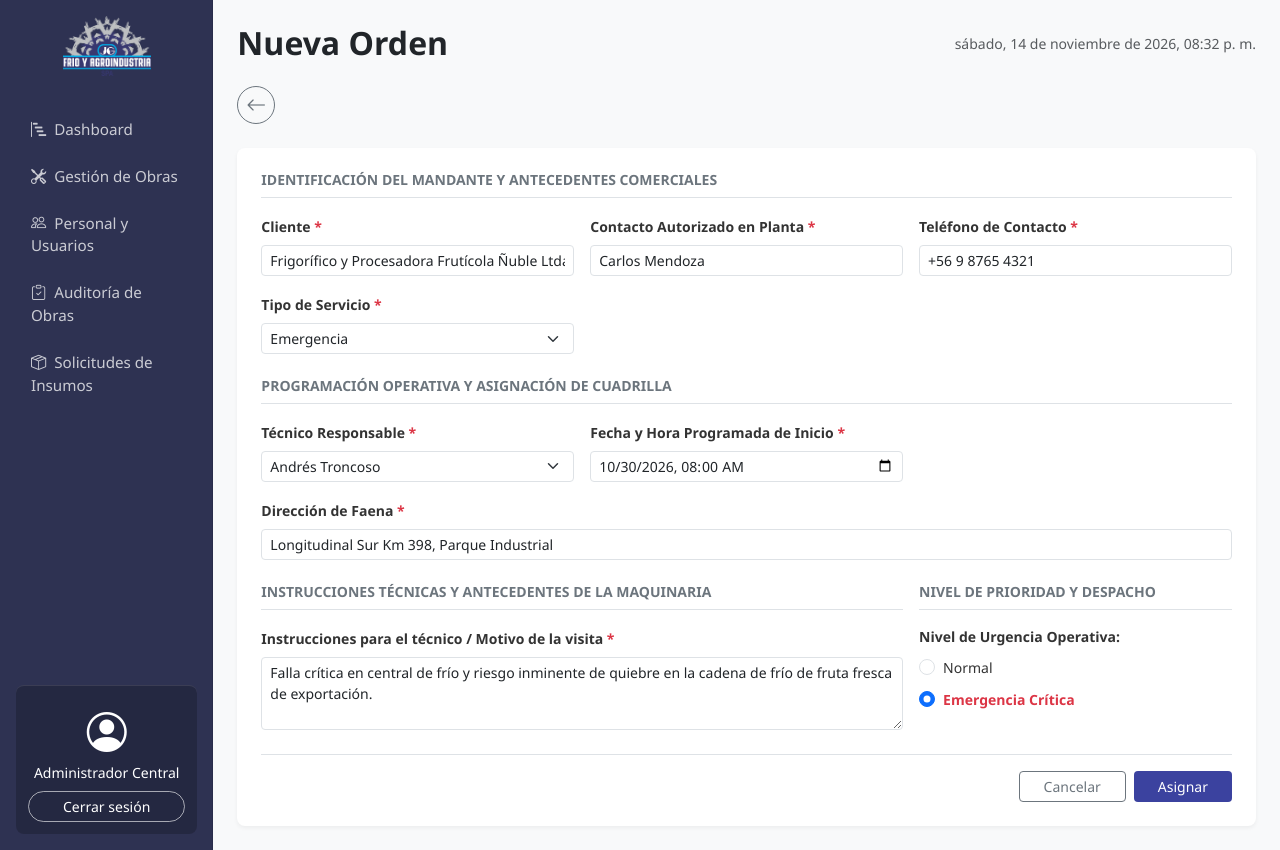
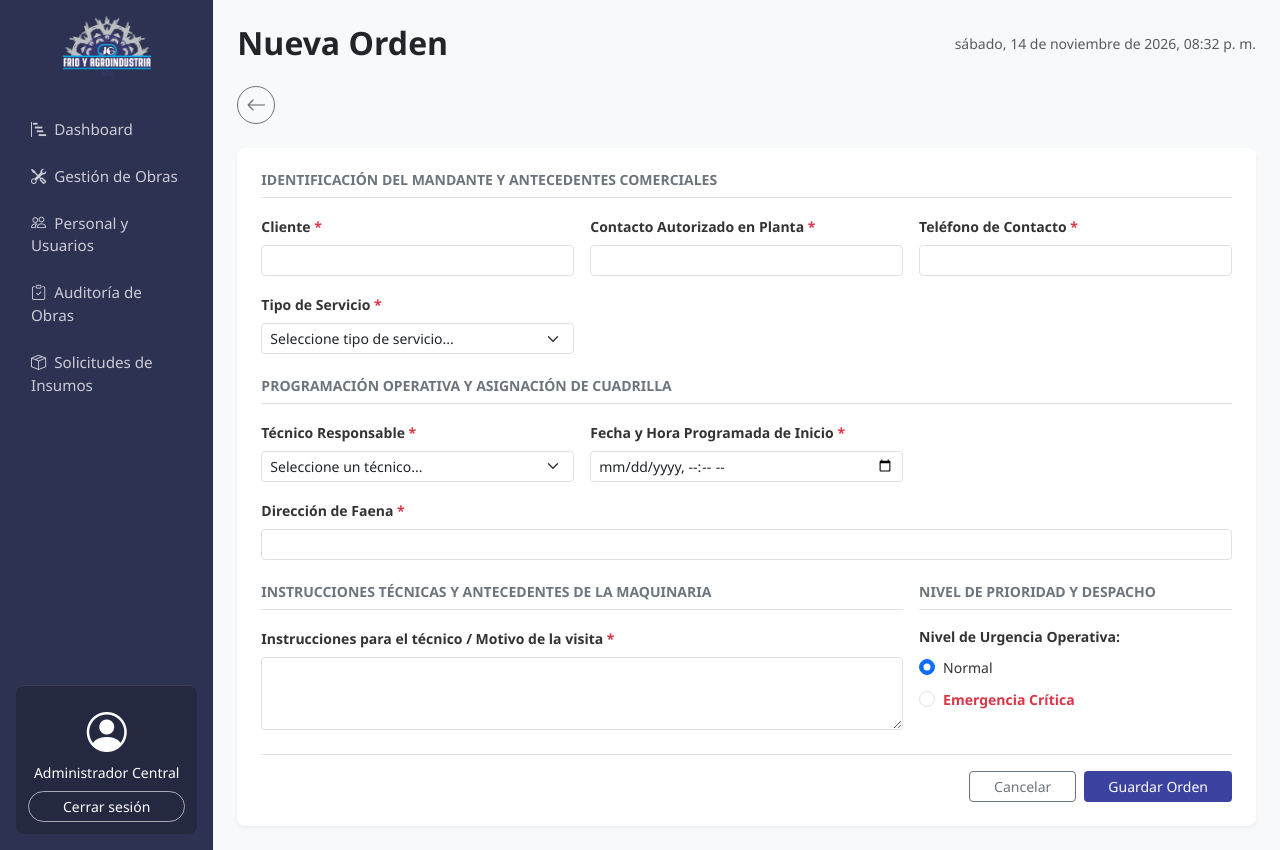
Before and after one commit to MarianMCPH/Proyecto-Gamma, a Django app: page /obras/crear/ in a window 1280 px wide. Run offline with Django 5.2, Linux system fonts and the light colour scheme.

Commit message:
Pantalla de nueva obra en funcionamiento

```diff
--- a/apps/core/urls.py
+++ b/apps/core/urls.py
@@ -5,6 +5,6 @@ from .views import DashboardView
 app_name = 'core'
 
 urlpatterns = [
-    path('', PWALoginView.as_view(), name='login'),
+    # path('', PWALoginView.as_view(), name='login'),
     path('', DashboardView.as_view(), name='dashboard'),
 ]
--- a/apps/obras/templates/obras/nueva_orden.html
+++ b/apps/obras/templates/obras/nueva_orden.html
@@ -5,7 +5,7 @@
 {% block page_title %}Nueva Orden{% endblock %}
 
 {% block content %}
-    <!-- Encabezado superior con botón de retroceso (sin repetir título ni reloj de la base) -->
+    <!-- Encabezado superior con botón de retroceso -->
     <div class="d-flex align-items-center mb-4">
         <a href="{% url 'obras:ver_obras' %}" class="btn btn-outline-secondary btn-sm rounded-circle p-2 d-flex align-items-center justify-content-center me-3" style="width: 38px; height: 38px;">
             <i class="bi bi-arrow-left fs-5"></i>
@@ -14,51 +14,61 @@
 
     <!-- Formulario nueva orden -->
     <div class="card-custom p-4">
-        <form id="formNuevaOrdenDetallada" method="POST" novalidate>
-        {% csrf_token %}
+        <form id="formNuevaOrdenDetallada"
+              method="POST"
+              action="{% url 'obras:nueva_obra' %}"
+              data-url-volver="{% url 'obras:ver_obras' %}"
+              novalidate>
+            {% csrf_token %}
 
             <h6 class="fw-bold text-uppercase text-secondary mb-3 pb-2 border-bottom small">Identificación del Mandante y Antecedentes Comerciales</h6>
             <div class="row g-3 mb-4">
                 <div class="col-md-4">
                     <label for="cliente" class="form-label small fw-semibold">Cliente <span class="text-danger">*</span></label>
-                    <input type="text" class="form-control form-control-sm" id="cliente" value="Frigorífico y Procesadora Frutícola Ñuble Ltda." required>
+                    <input type="text" class="form-control form-control-sm" id="cliente" name="cliente_nombre" required>
                 </div>
                 <div class="col-md-4">
                     <label for="contactoPlanta" class="form-label small fw-semibold">Contacto Autorizado en Planta <span class="text-danger">*</span></label>
-                    <input type="text" class="form-control form-control-sm" id="contactoPlanta" value="Carlos Mendoza" required>
+                    <input type="text" class="form-control form-control-sm" id="contactoPlanta" name="contacto_planta" required>
                 </div>
                 <div class="col-md-4">
                     <label for="telefonoContacto" class="form-label small fw-semibold">Teléfono de Contacto <span class="text-danger">*</span></label>
-                    <input type="text" class="form-control form-control-sm" id="telefonoContacto" value="+56 9 8765 4321" required>
+                    <input type="text" class="form-control form-control-sm" id="telefonoContacto" name="telefono_contacto" required>
                 </div>
                 <div class="col-md-4">
                     <label for="tipoServicio" class="form-label small fw-semibold">Tipo de Servicio <span class="text-danger">*</span></label>
-                    <select class="form-select form-select-sm" id="tipoServicio" required>
+                    <select class="form-select form-select-sm" id="tipoServicio" name="tipo_servicio" required>
+                        <option value="" selected disabled>Seleccione tipo de servicio...</option>
                         <option value="Mantención">Mantención</option>
                         <option value="Climatización">Climatización</option>
                         <option value="Proyecto eléctrico">Proyecto eléctrico</option>
                         <option value="Garantía">Garantía</option>
-                        <option value="Emergencia" selected>Emergencia</option>
+                        <option value="Emergencia">Emergencia</option>
                     </select>
                 </div>
             </div>
 
-            <!-- SECCIÓN 2: PROGRAMACIÓN OPERATIVA (Presupuesto eliminado, ajustado a 4 columnas) -->
+            <!-- SECCIÓN 2: PROGRAMACIÓN OPERATIVA -->
             <h6 class="fw-bold text-uppercase text-secondary mb-3 pb-2 border-bottom small">Programación Operativa y Asignación de Cuadrilla</h6>
             <div class="row g-3 mb-4">
                 <div class="col-md-4">
                     <label for="tecnicoResponsable" class="form-label small fw-semibold">Técnico Responsable <span class="text-danger">*</span></label>
-                    <select class="form-select form-select-sm" id="tecnicoResponsable" required>
-                        <option value="Andrés Troncoso" selected>Andrés Troncoso</option>
+                    <select class="form-select form-select-sm" id="tecnicoResponsable" name="tecnico" required>
+                        <option value="" selected disabled>Seleccione un técnico...</option>
+                        {% for tecnico in tecnicos %}
+                            <option value="{{ tecnico.pk }}">
+                                {{ tecnico.get_full_name|default:tecnico.username }}
+                            </option>
+                        {% endfor %}
                     </select>
                 </div>
                 <div class="col-md-4">
                     <label for="fechaHoraInicio" class="form-label small fw-semibold">Fecha y Hora Programada de Inicio <span class="text-danger">*</span></label>
-                    <input type="datetime-local" class="form-control form-control-sm" id="fechaHoraInicio" value="2026-10-30T08:00" required>
+                    <input type="datetime-local" class="form-control form-control-sm" id="fechaHoraInicio" name="fecha_hora_inicio" required>
                 </div>
                 <div class="col-12">
                     <label for="direccionFaena" class="form-label small fw-semibold">Dirección de Faena <span class="text-danger">*</span></label>
-                    <input type="text" class="form-control form-control-sm" id="direccionFaena" value="Longitudinal Sur Km 398, Parque Industrial" required>
+                    <input type="text" class="form-control form-control-sm" id="direccionFaena" name="direccion_faena" required>
                 </div>
             </div>
 
@@ -67,18 +77,18 @@
                 <div class="col-md-8">
                     <h6 class="fw-bold text-uppercase text-secondary mb-3 pb-2 border-bottom small">Instrucciones Técnicas y Antecedentes de la Maquinaria</h6>
                     <label for="instrucciones" class="form-label small fw-semibold">Instrucciones para el técnico / Motivo de la visita <span class="text-danger">*</span></label>
-                    <textarea class="form-control form-control-sm" id="instrucciones" rows="3" required>Falla crítica en central de frío y riesgo inminente de quiebre en la cadena de frío de fruta fresca de exportación.</textarea>
+                    <textarea class="form-control form-control-sm" id="instrucciones" name="instrucciones" rows="3" required></textarea>
                 </div>
                 <div class="col-md-4">
                     <h6 class="fw-bold text-uppercase text-secondary mb-3 pb-2 border-bottom small">Nivel de Prioridad y Despacho</h6>
                     <label class="form-label small fw-semibold d-block">Nivel de Urgencia Operativa:</label>
                     <div class="mt-2">
                         <div class="form-check mb-2">
-                            <input class="form-check-input" type="radio" name="urgencia" id="urgenciaNormal" value="Normal">
+                            <input class="form-check-input" type="radio" name="urgencia" id="urgenciaNormal" value="Normal" checked>
                             <label class="form-check-label small" for="urgenciaNormal">Normal</label>
                         </div>
                         <div class="form-check">
-                            <input class="form-check-input" type="radio" name="urgencia" id="urgenciaCritica" value="Emergencia Crítica" checked>
+                            <input class="form-check-input" type="radio" name="urgencia" id="urgenciaCritica" value="Emergencia Crítica">
                             <label class="form-check-label small text-danger fw-bold" for="urgenciaCritica">Emergencia Crítica</label>
                         </div>
                     </div>
@@ -88,12 +98,12 @@
             <!-- Botones de Acción -->
             <div class="d-flex justify-content-end gap-2 border-top pt-3">
                 <a href="{% url 'obras:ver_obras' %}" class="btn btn-outline-secondary btn-sm px-4">Cancelar</a>
-                <button type="submit" class="btn btn-institutional btn-sm px-4" style="background-color: #3b429f; color: white;">Asignar</button>
+                <button type="submit" class="btn btn-institutional btn-sm px-4" style="background-color: #3b429f; color: white;">Guardar Orden</button>
             </div>
 
         </form>
     </div>
 
-    <!-- Enlace al archivo JavaScript independiente de validación -->
+    <!-- Enlace al archivo JavaScript independiente de validación y guardado -->
     <script src="{% static 'js/ver_obras.js' %}"></script>
 {% endblock %}
--- a/apps/obras/urls.py
+++ b/apps/obras/urls.py
@@ -4,7 +4,7 @@ from .views import ObraListView, ObraDetailView, ObraCreateView, ObraUpdateView,
 app_name = 'obras'
 
 urlpatterns = [
-    path('', ObraListView.as_view(), name='itinerario'),
+    # path('', ObraListView.as_view(), name='itinerario'),
     path('', ObraViewAdmin.as_view(), name='ver_obras'),
     path('detalle/', ObraDetailView.as_view(), name='detalle_obra'),
     path('crear/', ObraCreateView.as_view(), name='nueva_obra'),
--- a/apps/obras/views.py
+++ b/apps/obras/views.py
@@ -1,4 +1,13 @@
+from datetime import datetime
+from django.contrib.auth import get_user_model
+from django.db import DatabaseError, transaction
+from django.http import JsonResponse
+from django.utils.dateparse import parse_datetime
 from django.views.generic import TemplateView
+
+from .models import Cliente, OrdenTrabajo
+
+Usuario = get_user_model()
 
 class ObraListView(TemplateView):
     """Vista para listar y buscar todas las obras activas y finalizadas para el tecnico."""
@@ -15,7 +24,98 @@ class ObraDetailView(TemplateView):
 class ObraCreateView(TemplateView):
     """Vista para crear/registrar una nueva orden de trabajo u obra."""
 
-    template_name = 'obras/nueva_orden.html'
+    template_name = "obras/nueva_orden.html"
+
+    def get_context_data(self, **kwargs):
+        context = super().get_context_data(**kwargs)
+        context["tecnicos"] = Usuario.objects.filter(is_active=True).order_by("first_name", "username")
+        return context
+
+    def post(self, request, *args, **kwargs):
+        print("POST recibido:", request.POST.dict())
+
+        cliente_nombre = request.POST.get("cliente_nombre", "").strip()
+        contacto_planta = request.POST.get("contacto_planta", "").strip()
+        telefono_contacto = request.POST.get("telefono_contacto", "").strip()
+        tipo_servicio = request.POST.get("tipo_servicio", "").strip()
+        tecnico_id = request.POST.get("tecnico", "").strip()
+        fecha_hora_inicio = request.POST.get("fecha_hora_inicio", "").strip()
+        direccion_faena = request.POST.get("direccion_faena", "").strip()
+        instrucciones = request.POST.get("instrucciones", "").strip()
+        urgencia = request.POST.get("urgencia", "Normal").strip()
+
+        if not all([
+            cliente_nombre,
+            contacto_planta,
+            telefono_contacto,
+            tipo_servicio,
+            tecnico_id,
+            fecha_hora_inicio,
+            direccion_faena,
+            instrucciones,
+        ]):
+            return JsonResponse(
+                {"ok": False, "error": "Complete todos los campos obligatorios antes de guardar."},
+                status=400,
+            )
+
+        try:
+            dt_programada = datetime.strptime(fecha_hora_inicio, "%Y-%m-%dT%H:%M")
+        except ValueError:
+            return JsonResponse(
+                {"ok": False, "error": "La fecha y hora programada no tiene un formato válido."},
+                status=400,
+            )
+
+        try:
+            with transaction.atomic():
+                tecnico = Usuario.objects.get(pk=tecnico_id)
+                contacto_formateado = f"{contacto_planta} ({telefono_contacto})"
+
+                cliente = Cliente.objects.filter(razon_social__iexact=cliente_nombre).first()
+                if cliente is None:
+                    rut_temporal = f"SIN-RUT-{OrdenTrabajo.objects.count() + 1}-{int(datetime.now().timestamp())}"[:20]
+                    cliente = Cliente.objects.create(
+                        razon_social=cliente_nombre,
+                        rut=rut_temporal,
+                        direccion=direccion_faena,
+                        contacto=contacto_formateado,
+                    )
+                else:
+                    cliente.contacto = contacto_formateado
+                    if direccion_faena:
+                        cliente.direccion = direccion_faena
+                    cliente.save()
+
+                detalle_instrucciones = (
+                    f"[{urgencia}] Contacto en planta: {contacto_planta} | Tel: {telefono_contacto}\n"
+                    f"{instrucciones}"
+                )
+
+                OrdenTrabajo.objects.create(
+                    cliente=cliente,
+                    tecnico=tecnico,
+                    tipo_servicio=tipo_servicio,
+                    fecha_programada=dt_programada.date(),
+                    direccion=direccion_faena,
+                    estado="programada",
+                    observacion_auditoria=detalle_instrucciones,
+                )
+
+            return JsonResponse({"ok": True})
+
+        except Usuario.DoesNotExist:
+            print("ERROR: No existe usuario con pk =", tecnico_id)
+            return JsonResponse(
+                {"ok": False, "error": "El técnico seleccionado no existe en la base de datos."},
+                status=400,
+            )
+        except Exception as e:
+            print("ERROR AL GUARDAR ORDEN:", repr(e))
+            return JsonResponse(
+                {"ok": False, "error": "Ocurrió un problema al guardar en la base de datos. Vuelva a intentarlo."},
+                status=500,
+            )
 
 class ObraUpdateView(TemplateView):
     """Vista para editar una obra existente."""
--- a/static/js/ver_obras.js
+++ b/static/js/ver_obras.js
@@ -1,23 +1,84 @@
 /* =================================================
-   Validación y Modal de Éxito - Pantalla Nueva Orden
+   Validación, Confirmación y Modales - Pantalla Nueva Orden
    ================================================= */
 
-// Función auxiliar para mostrar el modal móvil de éxito
-function mostrarModalExito(urlRedireccion) {
-    // Eliminar modal previo si existiera
-    const modalExistente = document.getElementById('pwa-success-modal');
-    if (modalExistente) modalExistente.remove();
+function crearOverlayBase(id) {
+    const previo = document.getElementById(id);
+    if (previo) previo.remove();
 
-    const overlay = document.createElement('div');
-    overlay.id = 'pwa-success-modal';
+    const overlay = document.createElement("div");
+    overlay.id = id;
     overlay.style.cssText = `
         position: fixed; top: 0; left: 0; width: 100%; height: 100%;
         background-color: rgba(0, 0, 0, 0.6); display: flex;
         align-items: center; justify-content: center; z-index: 9999; padding: 16px;
         box-sizing: border-box; font-family: system-ui, -apple-system, sans-serif;
     `;
+    return overlay;
+}
 
-    const contenido = document.createElement('div');
+function mostrarModalConfirmacion(onConfirmar) {
+    const overlay = crearOverlayBase("modal-confirmar-orden");
+
+    const contenido = document.createElement("div");
+    contenido.style.cssText = `
+        background-color: #ffffff; border-radius: 16px; padding: 28px 20px;
+        width: 100%; max-width: 360px; text-align: center;
+        box-shadow: 0 10px 25px rgba(0,0,0,0.2);
+    `;
+
+    contenido.innerHTML = `
+        <div style="font-size: 40px; margin-bottom: 12px;">❓</div>
+        <h4 style="margin: 0 0 10px 0; font-size: 18px; color: #2e3252; font-weight: 700;">Confirmar registro</h4>
+        <p style="margin: 0 0 24px 0; font-size: 14px; color: #6b7280; line-height: 1.4;">¿Desea guardar los datos?</p>
+        <div style="display: flex; gap: 10px;">
+            <button type="button" id="btn-confirmar-no" style="flex: 1; min-height: 44px; background-color: #e5e7eb; color: #374151; border: none; border-radius: 8px; font-weight: 600; cursor: pointer; font-size: 14px;">No</button>
+            <button type="button" id="btn-confirmar-si" style="flex: 1; min-height: 44px; background-color: #3b429f; color: #ffffff; border: none; border-radius: 8px; font-weight: 600; cursor: pointer; font-size: 14px;">Sí</button>
+        </div>
+    `;
+
+    overlay.appendChild(contenido);
+    document.body.appendChild(overlay);
+
+    document.getElementById("btn-confirmar-no").onclick = function () {
+        overlay.remove();
+    };
+
+    document.getElementById("btn-confirmar-si").onclick = function () {
+        overlay.remove();
+        onConfirmar();
+    };
+}
+
+function mostrarModalError(mensaje) {
+    const overlay = crearOverlayBase("modal-error-orden");
+
+    const contenido = document.createElement("div");
+    contenido.style.cssText = `
+        background-color: #ffffff; border-radius: 16px; padding: 28px 20px;
+        width: 100%; max-width: 360px; text-align: center;
+        box-shadow: 0 10px 25px rgba(0,0,0,0.2);
+    `;
+
+    contenido.innerHTML = `
+        <div style="font-size: 44px; margin-bottom: 12px;">⚠️</div>
+        <h4 style="margin: 0 0 10px 0; font-size: 18px; color: #2e3252; font-weight: 700;">Error al guardar</h4>
+        <p style="margin: 0 0 24px 0; font-size: 14px; color: #6b7280; line-height: 1.4;">${mensaje}</p>
+        <button type="button" id="btn-error-reintentar" style="width: 100%; min-height: 44px; background-color: #3b429f; color: #ffffff; border: none; border-radius: 8px; font-weight: 600; cursor: pointer; font-size: 14px;">Reintentar</button>
+    `;
+
+    overlay.appendChild(contenido);
+    document.body.appendChild(overlay);
+
+    document.getElementById("btn-error-reintentar").onclick = function () {
+        overlay.remove();
+    };
+}
+
+function mostrarModalExito(urlRedireccion) {
+    const overlay = crearOverlayBase("pwa-success-modal");
+
+    const contenido = document.createElement("div");
     contenido.style.cssText = `
         background-color: #ffffff; border-radius: 16px; padding: 28px 20px;
         width: 100%; max-width: 360px; text-align: center;
@@ -28,43 +89,93 @@ function mostrarModalExito(urlRedireccion) {
         <div style="font-size: 48px; color: #10B981; margin-bottom: 12px;">✔️</div>
         <h4 style="margin: 0 0 10px 0; font-size: 18px; color: #2e3252; font-weight: 700;">¡Obra Creada Exitosamente!</h4>
         <p style="margin: 0 0 24px 0; font-size: 14px; color: #6b7280; line-height: 1.4;">La nueva orden de trabajo ha sido asignada y registrada correctamente en el sistema.</p>
-        <button id="btn-modal-volver" style="width: 100%; min-height: 44px; background-color: #3b429f; color: #ffffff; border: none; border-radius: 8px; font-weight: 600; cursor: pointer; font-size: 14px;">Volver</button>
+        <button type="button" id="btn-modal-volver" style="width: 100%; min-height: 44px; background-color: #3b429f; color: #ffffff; border: none; border-radius: 8px; font-weight: 600; cursor: pointer; font-size: 14px;">Volver</button>
     `;
 
     overlay.appendChild(contenido);
     document.body.appendChild(overlay);
 
-    // Redirigir al hacer clic en "Volver"
-    document.getElementById('btn-modal-volver').onclick = function() {
+    document.getElementById("btn-modal-volver").onclick = function () {
         window.location.href = urlRedireccion;
     };
 }
 
 document.addEventListener("DOMContentLoaded", function () {
     const form = document.getElementById("formNuevaOrdenDetallada");
+    if (!form) return;
 
-    if (form) {
+    const selectCliente = document.getElementById("cliente");
+    const inputContacto = document.getElementById("contactoPlanta");
+    const inputDireccion = document.getElementById("direccionFaena");
+
+    // Autocompleta contacto y dirección desde el cliente seleccionado si están vacíos
+    if (selectCliente) {
+        selectCliente.addEventListener("change", function () {
+            const opcion = this.options[this.selectedIndex];
+            if (!opcion) return;
+
+            const contactoCliente = opcion.getAttribute("data-contacto") || "";
+            const direccionCliente = opcion.getAttribute("data-direccion") || "";
+
+            if (inputContacto && !inputContacto.value.trim() && contactoCliente) {
+                inputContacto.value = contactoCliente;
+            }
+            if (inputDireccion && !inputDireccion.value.trim() && direccionCliente) {
+                inputDireccion.value = direccionCliente;
+            }
+        });
+    }
+
     form.addEventListener("submit", function (e) {
-            e.preventDefault(); // Detenemos siempre el envío inmediato para validar con JS
+        e.preventDefault();
 
         const camposRequeridos = form.querySelectorAll("input[required], select[required], textarea[required]");
         let formularioValido = true;
 
-            camposRequeridos.forEach(campo => {
+        camposRequeridos.forEach((campo) => {
             if (!campo.value || campo.value.trim() === "") {
                 formularioValido = false;
-                    campo.style.borderColor = "#EF4444"; // Borde rojo si falta dato
+                campo.style.borderColor = "#EF4444";
             } else {
-                    campo.style.borderColor = "#D1D5DB"; // Borde normal
+                campo.style.borderColor = "#D1D5DB";
             }
         });
 
-            if (formularioValido) {
-                // Si todo está correcto, mostramos el modal de éxito.
-                // Reemplaza 'gestion-obras.html' (o la ruta de Django que corresponda) por la URL a donde debe volver.
-                const urlDestino = "/obras/"; // Ajusta según tu urls.py de Django
+        if (!formularioValido) return;
+
+        mostrarModalConfirmacion(function () {
+            const urlDestino = form.getAttribute("data-url-volver");
+            const actionUrl = form.getAttribute("action") || window.location.href;
+            const formData = new FormData(form);
+            const csrfInput = form.querySelector('input[name="csrfmiddlewaretoken"]');
+            const csrfToken = csrfInput ? csrfInput.value : "";
+
+            fetch(actionUrl, {
+                method: "POST",
+                body: formData,
+                headers: {
+                    "X-CSRFToken": csrfToken,
+                    "X-Requested-With": "XMLHttpRequest",
+                },
+            })
+                .then(async (response) => {
+                    let data = {};
+                    try {
+                        data = await response.json();
+                    } catch (_) {
+                        throw new Error("Respuesta inválida del servidor.");
+                    }
+
+                    if (!response.ok || !data.ok) {
+                        throw new Error(data.error || "Algo ocurrió al guardar los datos. Vuelva a intentarlo.");
+                    }
+
                     mostrarModalExito(urlDestino);
-            }
+                })
+                .catch((error) => {
+                    // No se limpia el formulario para conservar lo que escribió el administrador
+                    mostrarModalError(error.message || "Algo ocurrió con la conexión. Vuelva a intentarlo.");
                 });
-    }
         });
+    });
+});
--- a/templates/base_admin.html
+++ b/templates/base_admin.html
@@ -45,7 +45,7 @@
                     <div class="perfil mt-auto pt-3">
                         <i class="bi bi-person-circle fs-1"></i>
                         <span class="d-block fw-medium small mb-2">Administrador Central</span>
-                        <a href="{% url 'core:login' %}" class="btn btn-sm btn-outline-light w-100 rounded-pill">Cerrar sesión</a>
+                        <a href="#" class="btn btn-sm btn-outline-light w-100 rounded-pill">Cerrar sesión</a>
                     </div>
                 </div>
             </nav>
```
Also changed, not shown: config/settings.py (+16 -5 lines), apps/inventario/migrations/0001_initial.py (added), apps/obras/migrations/0001_initial.py (added), apps/usuarios/migrations/0001_initial.py (added). Lines whose indentation alone changed are shown as unchanged.
